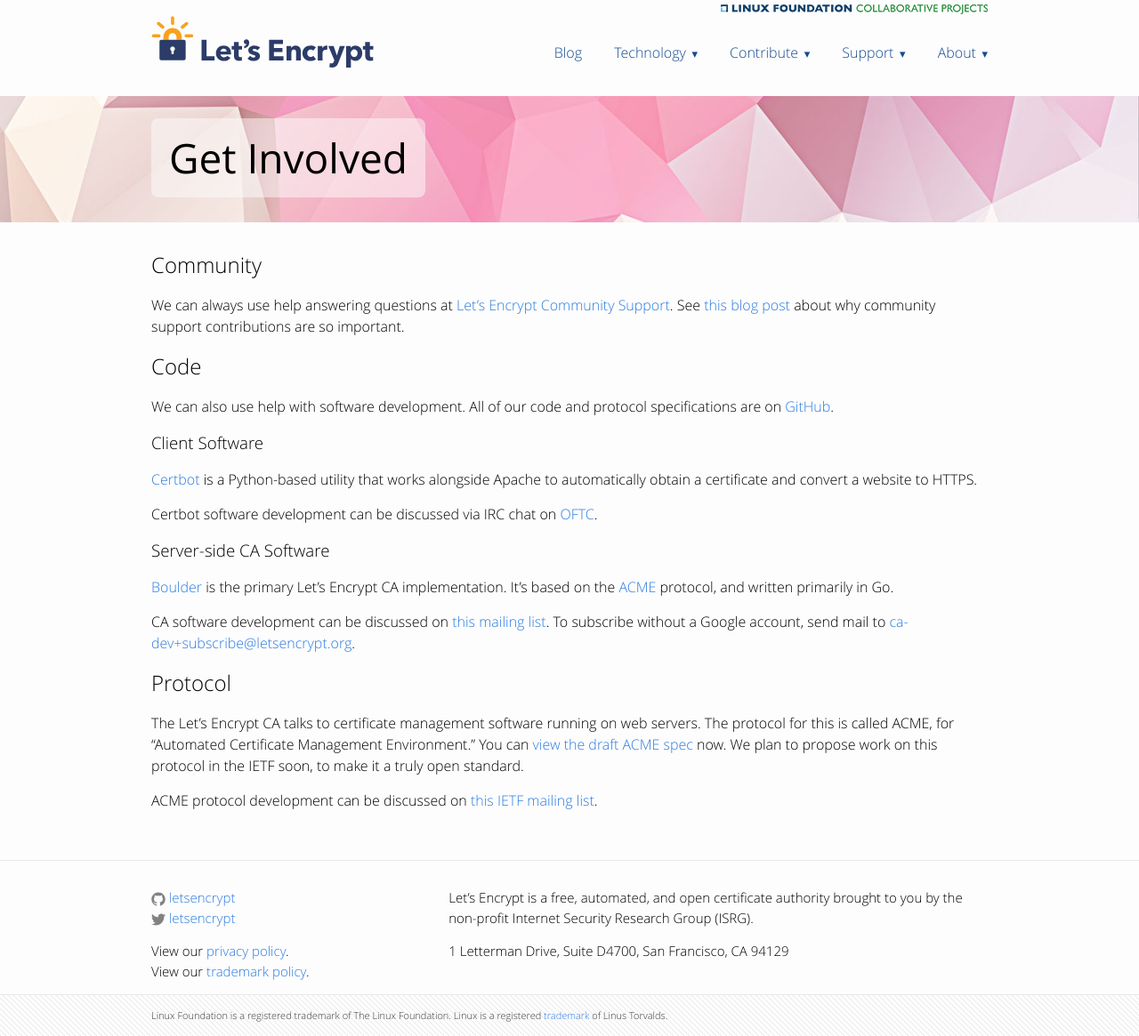
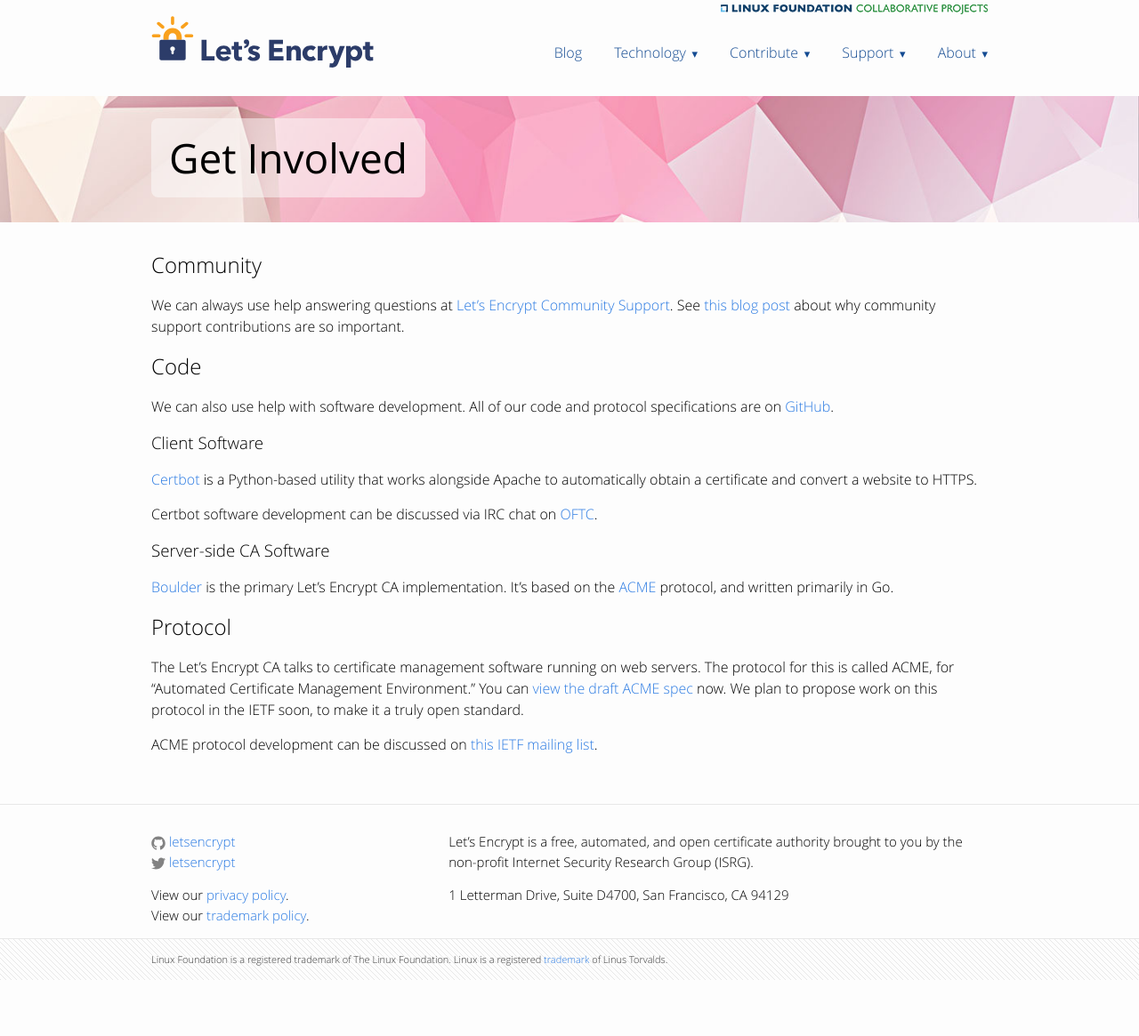
Before and after one commit to snowman1120/website, a Jekyll site: the page built from getinvolved.md, in a window 1280 px wide. Shown: the whole page at 89% size. Built offline with Jekyll 4.4.1, drawn with Linux system fonts in a browser that asks for light colours; after the commit the page ends 1102 px from its top, so only the background shows below that.

Commit message:
Remove reference to ca-dev list.
We don't actively use this list to coordinate development.

```diff
--- a/getinvolved.md
+++ b/getinvolved.md
@@ -23,8 +23,6 @@ Certbot software development can be discussed via IRC chat on [OFTC](https://web
 
 [Boulder](https://github.com/letsencrypt/boulder) is the primary Let's Encrypt CA implementation. It's based on the [ACME](https://github.com/letsencrypt/acme-spec) protocol, and written primarily in Go.
 
-CA software development can be discussed on [this mailing list](https://groups.google.com/a/letsencrypt.org/forum/#!forum/ca-dev). To subscribe without a Google account, send mail to [ca-dev+subscribe@letsencrypt.org](mailto:ca-dev+subscribe@letsencrypt.org).
-
 ## Protocol
 
 The Let's Encrypt CA talks to certificate management software running on web servers.  The protocol for this is called ACME, for "Automated Certificate Management Environment." You can [view the draft ACME spec](https://github.com/letsencrypt/acme-spec) now.  We plan to propose work on this protocol in the IETF soon, to make it a truly open standard.
```
